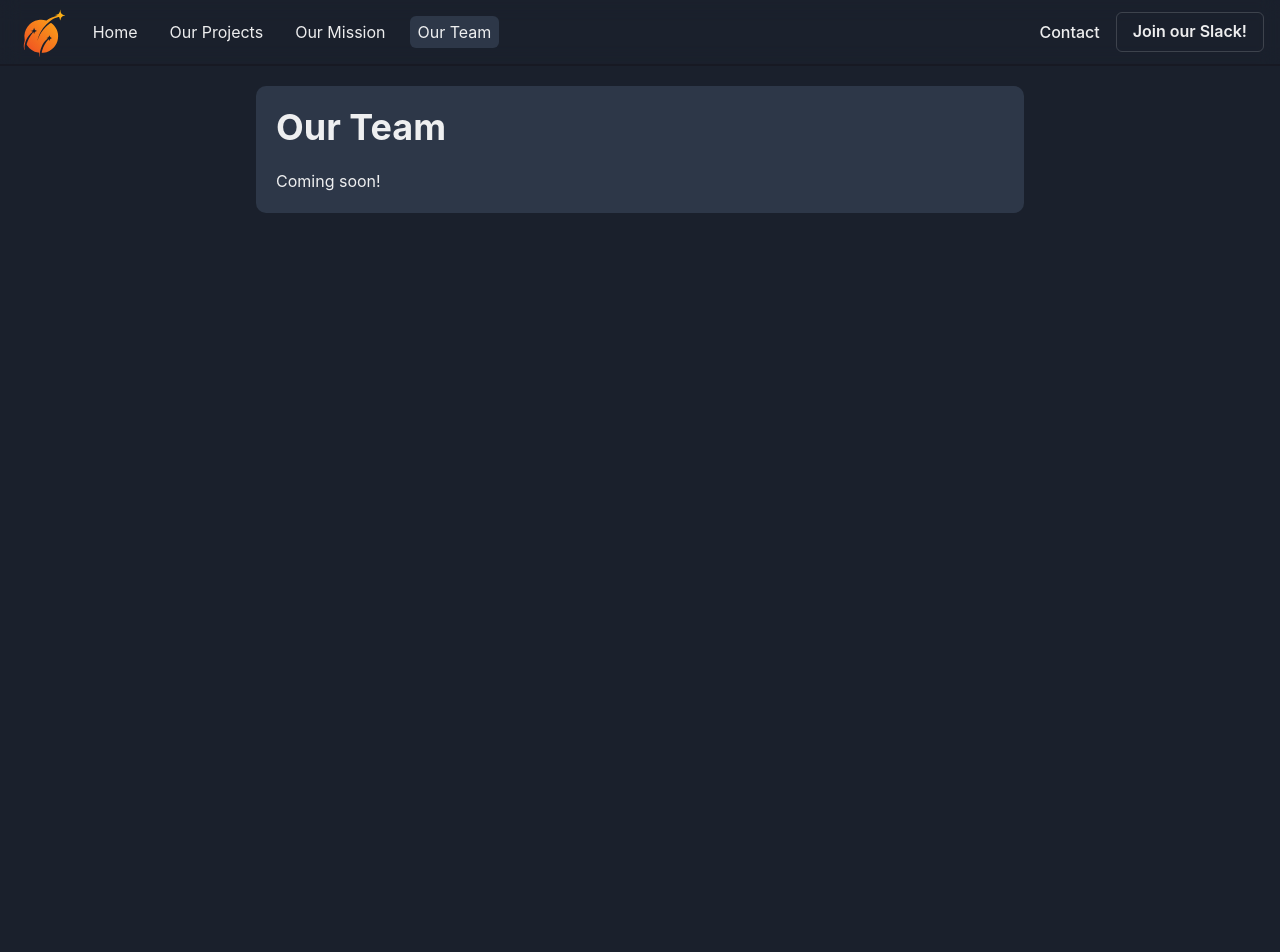
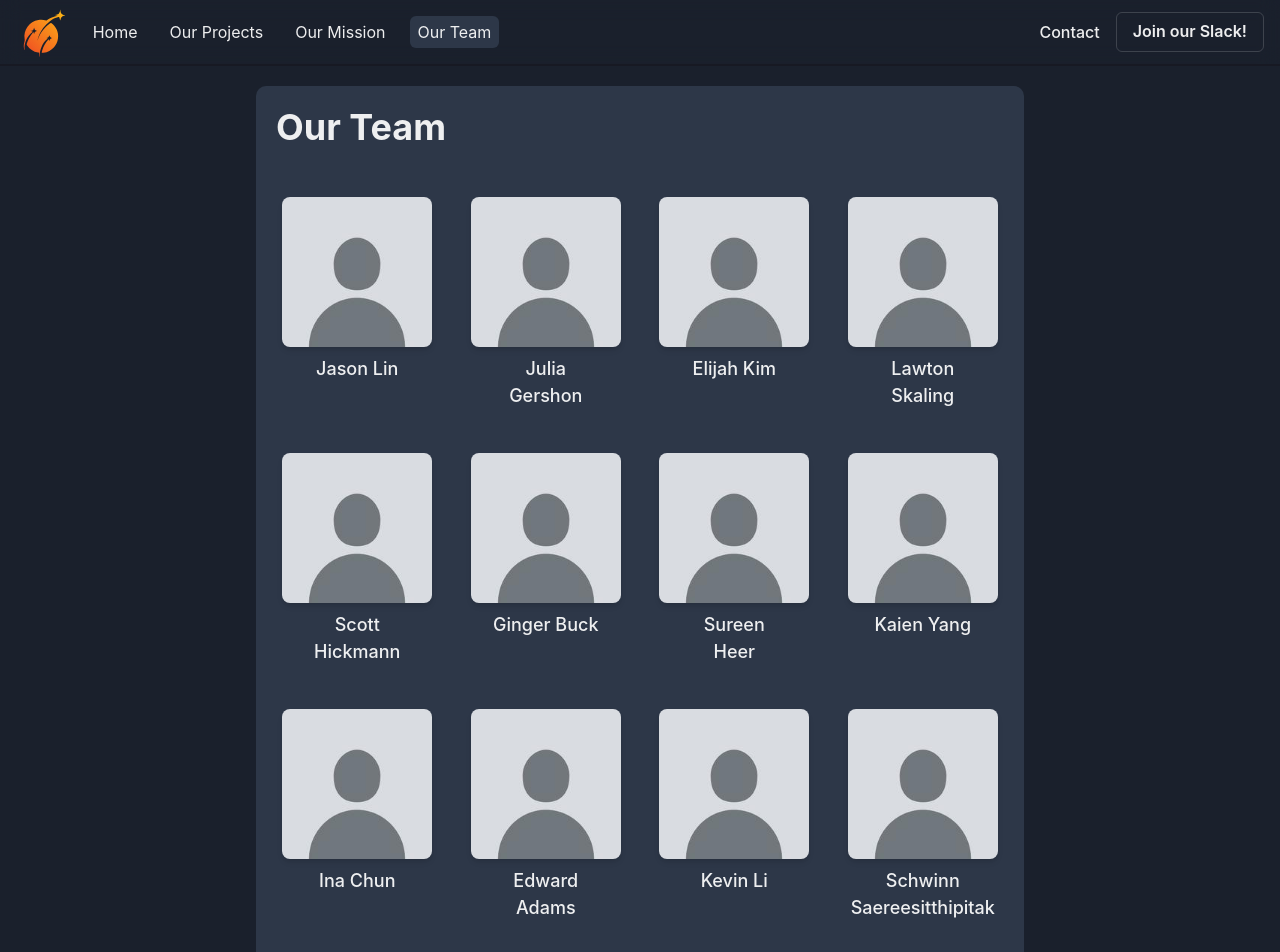
Before and after one commit to Scott-Hickmann/Moonshot-Club, a Next.js app: page /team in a window 1280 px wide. Shown: the top 952 px of the page. Before the commit the page ends 800 px from the top, so only its background shows below. Built offline with nearby package versions, Linux system fonts and the light colour scheme.

Commit message:
team layout

```diff
--- /dev/null
+++ b/components/teamMember.tsx
@@ -0,0 +1,31 @@
+// components/TeamMember.tsx
+import { Box, Image, Text, Center } from "@chakra-ui/react";
+
+type TeamMemberProps = {
+  imageSrc?: string;
+  name: string;
+};
+
+const TeamMember: React.FC<TeamMemberProps> = ({ imageSrc, name }) => {
+  // Fallback to default image if imageSrc is not provided
+  const imageUrl = imageSrc ? imageSrc : "/images/emptyprofile.jpg";
+  return (
+    <Center flexDirection="column" p={4}>
+      <Box
+        w="150px"
+        h="150px"
+        mb={2}
+        overflow="hidden"
+        borderRadius="lg"
+        boxShadow="md"
+      >
+        <Image src={imageUrl} alt={name} objectFit="cover" w="100%" h="100%" />
+      </Box>
+      <Text textAlign="center" fontSize="lg" fontWeight="medium" h={4}>
+        {name}
+      </Text>
+    </Center>
+  );
+};
+
+export default TeamMember;
--- a/pages/team.tsx
+++ b/pages/team.tsx
@@ -1,5 +1,7 @@
-import { Box, Heading, Text } from '@chakra-ui/react';
+import { Box, SimpleGrid, Heading, Text } from '@chakra-ui/react';
 import Navigation from '../components/navigation';
+import ProfileIntro from '../components/teamMember';
+import TeamMember from '../components/teamMember';
 
 export default function Team() {
   return (
@@ -17,8 +19,26 @@ export default function Team() {
         boxShadow="dark-sm"
       >
         <Heading pb={5}>Our Team</Heading>
-        <Text>Coming soon!</Text>
-      </Box>
+        <SimpleGrid minChildWidth='120px'
+          w="100%" gap={50} p={3}>
+          <TeamMember name='Jason Lin' />
+          <TeamMember name='Julia Gershon' />
+          <TeamMember name='Elijah Kim' />
+          <TeamMember name='Lawton Skaling' />
+          <TeamMember name='Scott Hickmann' />
+          <TeamMember name='Ginger Buck' />
+          <TeamMember name='Sureen Heer' />
+          <TeamMember name='Kaien Yang' />
+          <TeamMember name='Ina Chun' />
+          <TeamMember name='Edward Adams' />
+          <TeamMember name='Kevin Li' />
+          <TeamMember name='Schwinn Saereesitthipitak' />
+          <TeamMember name='Andy Tang' />
+          <TeamMember name='Archer Date' />
+          <TeamMember name='Daniel Daek' />
+          <TeamMember name='Ege Turan' />
+        </SimpleGrid>
+      </Box >
     </>
   );
 }
```
Also changed, not shown: public/images/emptyprofile.jpg (added).
